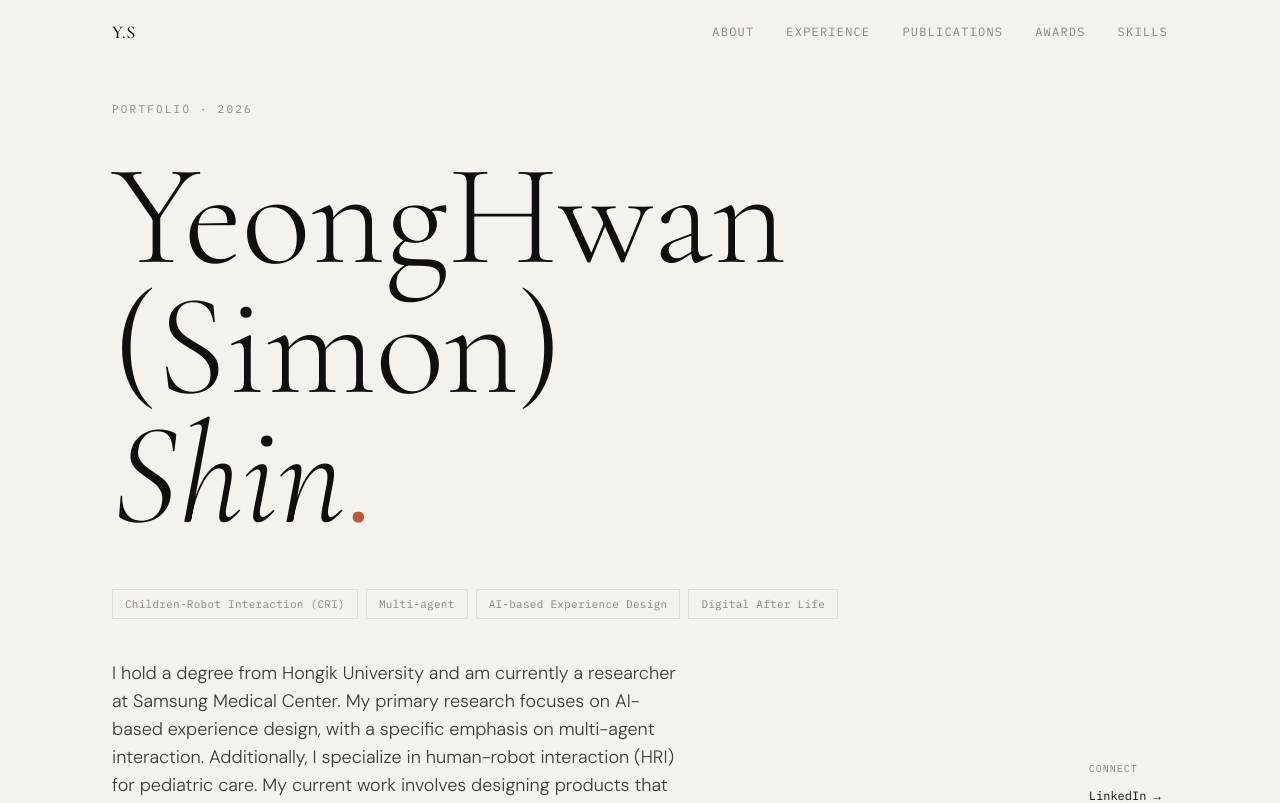
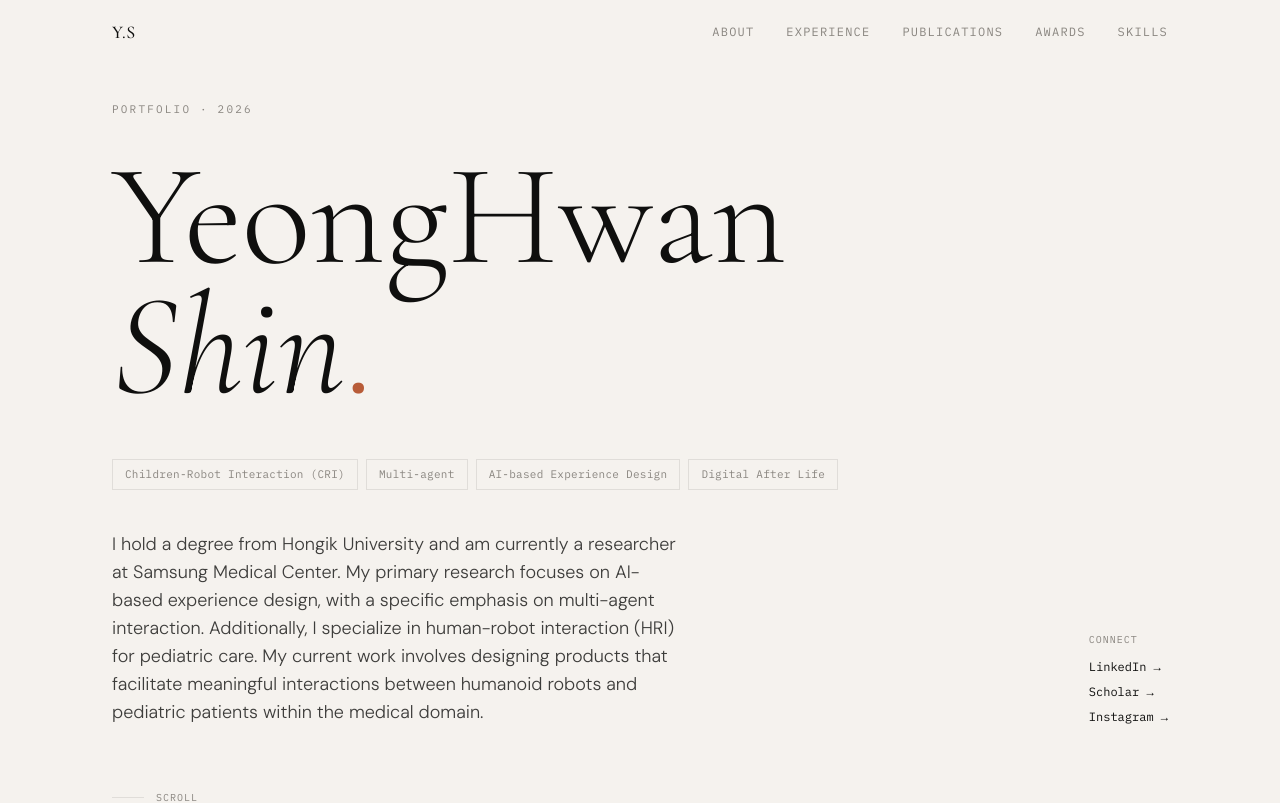
Before and after one commit to qnftk020/portfolio, a Next.js app in the folder portfolio/: page /portfolio/ in a window 1280 px wide. Shown: the top 803 px of the page. Built offline with nearby package versions, Linux system fonts and the light colour scheme.

Commit message:
Update Hero.tsx

```diff
--- a/portfolio/components/Hero.tsx
+++ b/portfolio/components/Hero.tsx
@@ -14,7 +14,7 @@ export default function Hero() {
       {/* Main heading */}
       <div className="mb-10 sm:mb-12">
         <h1 className="font-serif text-[clamp(3rem,12vw,9rem)] leading-[0.9] font-light text-ink animate-fade-up opacity-0 delay-100">
-          YeongHwan (Simon)
+          YeongHwan
           <br />
           <span className="italic">Shin</span>
           <span className="text-accent">.</span>
```
